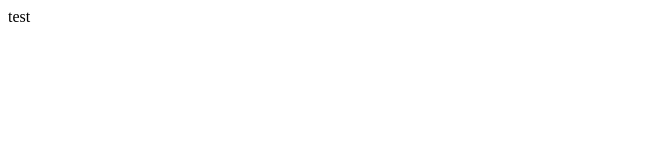
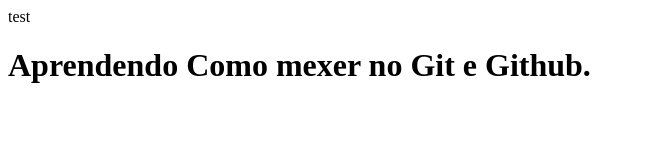
Before and after one commit to edskate/Git-007, a plain HTML site: page index.html in a window 1280 px wide. Shown: the whole page, without its empty margins (0-645 px from the left). Drawn offline with Linux system fonts and the light colour scheme.

Commit message:
adicionando um titulo.

```diff
--- a/index.html
+++ b/index.html
@@ -6,6 +6,6 @@
     <tietle>test</tietle>
 </head>
 <body>
-    <h1></h1>
+    <h1>Aprendendo Como mexer no <b>Git e Github.</b></h1>
 </body>
 </html>
```
